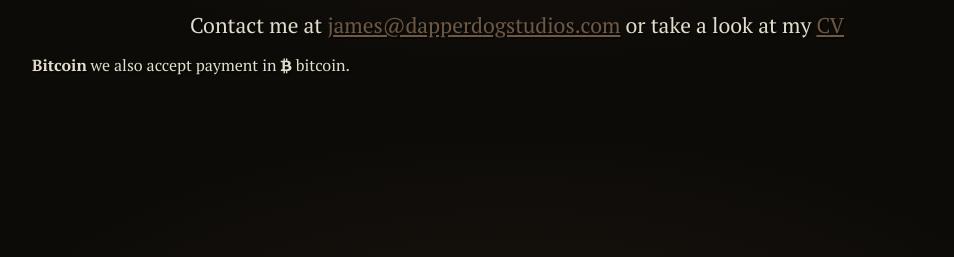
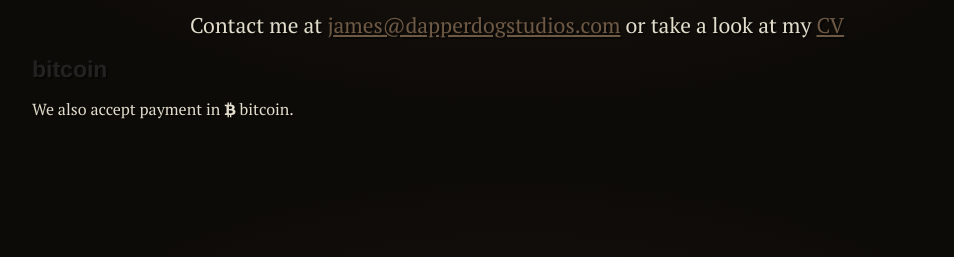
Before and after one commit to radiosilence/dapper, a plain HTML site: page _wwwroot/index.html in a window 1280 px wide. Shown: the part 543-800 px from the top of the page, without its empty margins (123-1077 px from the left). Drawn offline with nearby package versions, Linux system fonts and the light colour scheme.

Commit message:
reformat btc

```diff
--- a/_wwwroot/index.html
+++ b/_wwwroot/index.html
@@ -28,7 +28,8 @@
         <p class="intro">Fast, reliable and secure web development.</p>
         <p class="detail">Python &bull; Django &bull; PHP &bull; HTML5 &bull; jQuery &bull; CSS3 &bull; PostgreSQL &bull; Redis &bull; nginx &bull; LAMP</p>
         <p class="detail">Contact me at <a href="mailto:james@dapperdogstudios.com">james@dapperdogstudios.com</a> or take a look at my <a href="https://github.com/radiosilence/">CV</a></p>
-    	<p class="bored"><strong>Bitcoin</strong> we also accept payment in <i class="fa fa-btc"></i> bitcoin.</p>
+    	<h4>bitcoin</h4>
+        <p>We also accept payment in <i class="fa fa-btc"></i> bitcoin.</p>
       </section>
     </div>
     <script async src="https://cdnjs.cloudflare.com/ajax/libs/jquery/1.9.1/jquery.min.js"></script>
```
